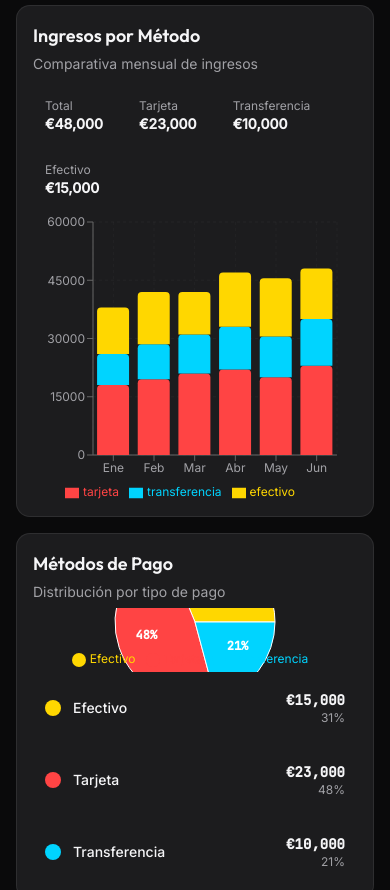
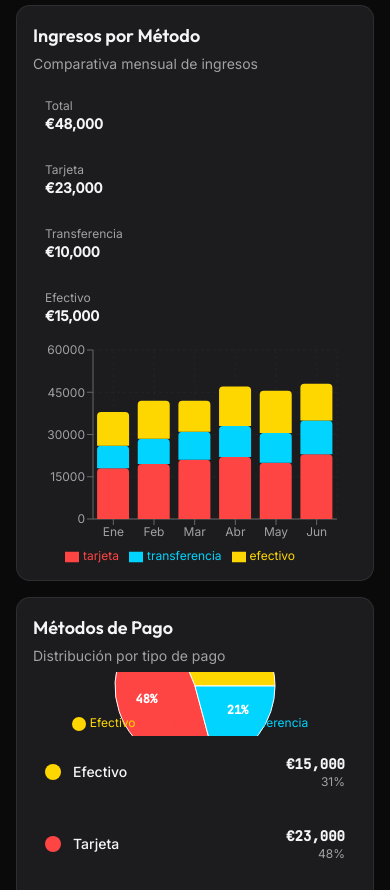
Before and after one commit to GonzaloRamosEngineer/DMGFit, a React (Vite) app: page /payment-management in a window 390 px wide. Shown: the part 870-1760 px from the top of the page. Built offline with nearby package versions, Linux system fonts and the light colour scheme; sample sign-in values are in the browser's storage.

Commit message:
Make RevenueChart responsive and set Vite outDir to `dist` (#3)
* Improve revenue chart responsiveness

* Refine revenue chart mobile layout

```diff
--- a/src/pages/payment-management/components/RevenueChart.jsx
+++ b/src/pages/payment-management/components/RevenueChart.jsx
@@ -68,7 +68,7 @@ const RevenueChart = ({ data, paymentMethodData }) => {
             Comparativa mensual de ingresos
           </p>
         </div>
-        <div className="flex flex-wrap gap-3">
+        <div className="grid grid-cols-1 gap-3 sm:grid-cols-2 md:flex md:flex-wrap">
           <div className="px-3 py-2 bg-muted/30 rounded-lg">
             <p className="text-xs text-muted-foreground">Total</p>
             <p className="text-sm font-semibold text-foreground">€{totals?.total?.toLocaleString()}</p>
@@ -87,7 +87,7 @@ const RevenueChart = ({ data, paymentMethodData }) => {
           </div>
         </div>
       </div>
-      <div className="w-full h-72" aria-label="Revenue Chart">
+      <div className="w-full h-56 sm:h-64 md:h-72" aria-label="Revenue Chart">
         <ResponsiveContainer width="100%" height="100%">
           <BarChart data={data} margin={{ top: 10, right: 20, left: 0, bottom: 0 }}>
             <CartesianGrid strokeDasharray="3 3" stroke="var(--color-border)" opacity={0.4} />
```
